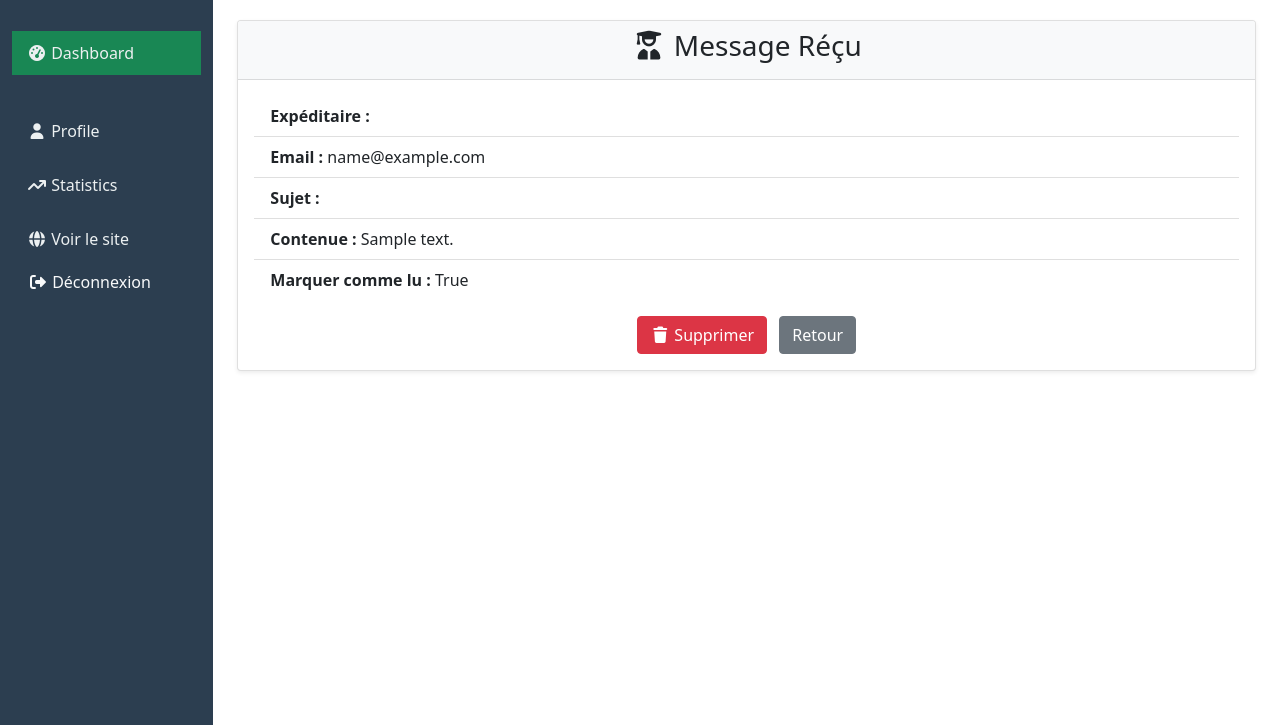
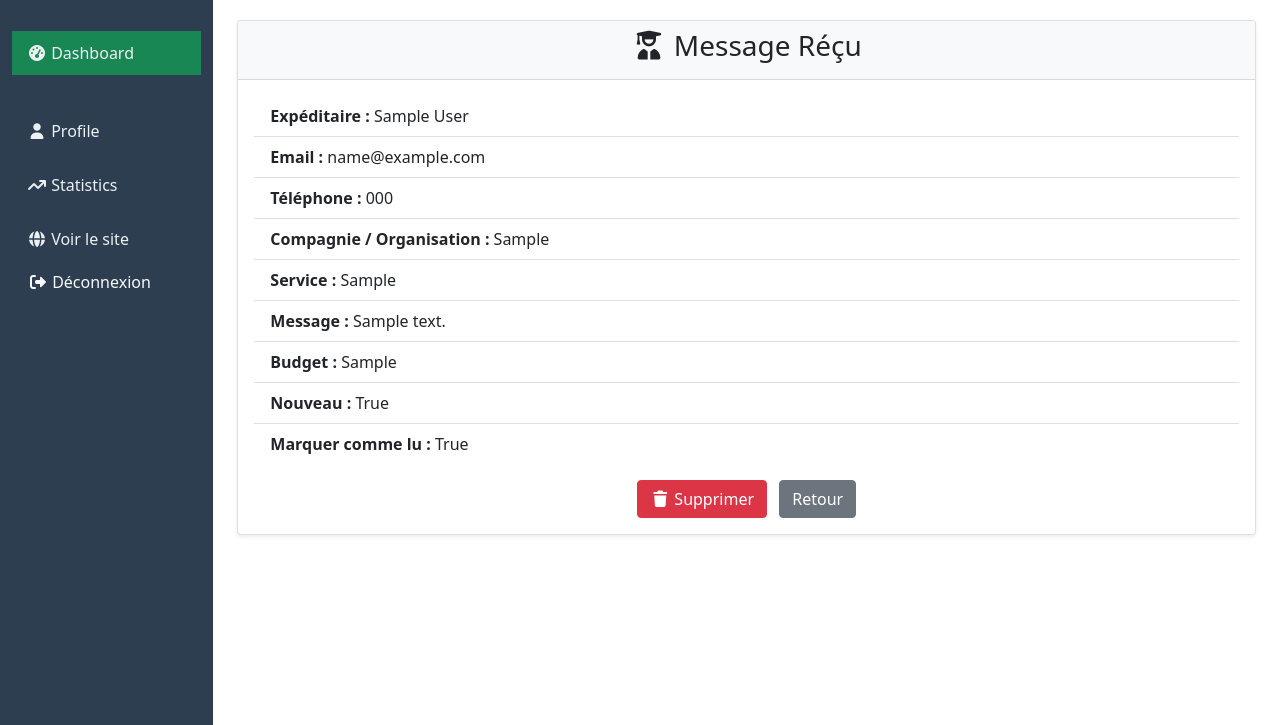
Before and after one commit to Epechastifol/portfeuil, a Django app: page /1/view/ in a window 1280 px wide. Shown: the part 75-800 px from the top of the page. Run offline with Django 5.2, Linux system fonts and the light colour scheme; tables that the repository leaves empty hold one stand-in row (values such as "Sample post"); some libraries are stand-ins or nearby versions.

Commit message:
Refactor detailsMessage template to display sender's full name and update field labels for clarity

```diff
--- a/templates/admin/actions/detailsMessage.html
+++ b/templates/admin/actions/detailsMessage.html
@@ -9,10 +9,14 @@
     </div>
     <div class="card-body">
         <ul class="list-group list-group-flush">
-            <li class="list-group-item"><strong>Expéditaire :</strong> {{ message.name }}</li>
+            <li class="list-group-item"><strong>Expéditaire :</strong> {{ message.firstName }} {{ message.lastName}} </li>
             <li class="list-group-item"><strong>Email :</strong> {{ message.email }}</li>
-            <li class="list-group-item"><strong>Sujet :</strong> {{ message.subject }}</li>
-            <li class="list-group-item"><strong>Contenue :</strong> {{ message.message }}</li>
+            <li class="list-group-item"><strong>Téléphone :</strong> {{ message.phone }}</li>
+            <li class="list-group-item"><strong>Compagnie / Organisation :</strong> {{ message.company }}</li>
+            <li class="list-group-item"><strong>Service :</strong> {{ message.service }}</li>
+            <li class="list-group-item"><strong>Message :</strong> {{ message.message }}</li>
+            <li class="list-group-item"><strong>Budget :</strong> {{ message.budget }}</li>
+            <li class="list-group-item"><strong>Nouveau :</strong> {{ message.newsletter }}</li>
             <li class="list-group-item"><strong>Marquer comme lu :</strong> {{ message.is_read }}</li>
         </ul>
         <div class="mt-3 text-center">
```
